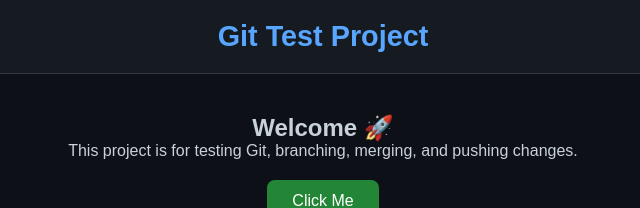
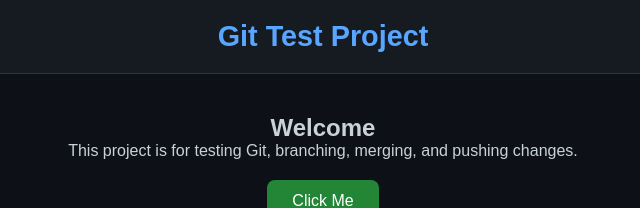
Before and after one commit to tobyramaa/oluwatobiloba, a plain HTML site: page index.html in a window 1280 px wide. Shown: the top 208 px of the page, without its empty margins (317-957 px from the left). Drawn offline with Linux system fonts and the light colour scheme.

Commit message:
Update welcome message by removing emoji
Removed the rocket emoji from the welcome message.

```diff
--- a/index.html
+++ b/index.html
@@ -13,7 +13,7 @@
     </nav>
 
     <section class="container">
-        <h2>Welcome 🚀</h2>
+        <h2>Welcome </h2>
         <p>This project is for testing Git, branching, merging, and pushing changes.</p>
 
         <button id="actionBtn">Click Me</button>
```
